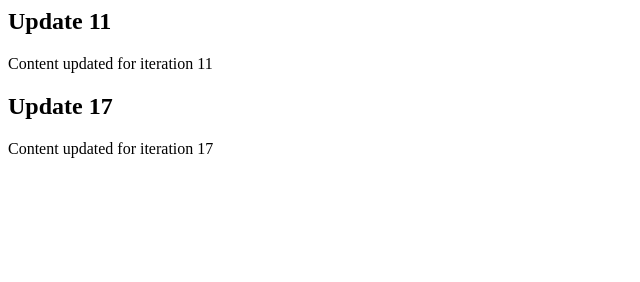
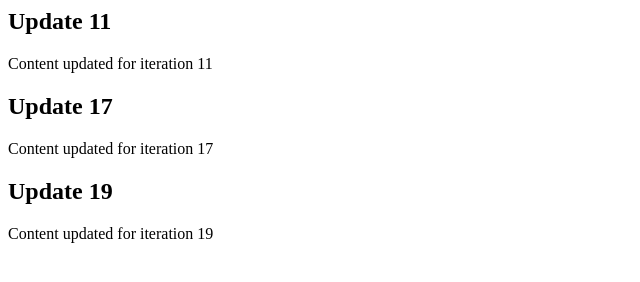
Before and after one commit to jpschmorgan/redesigned-engine, a plain HTML site: page src/index.html in a window 1280 px wide. Shown: the whole page, without its empty margins (0-640 px from the left). Drawn offline with Linux system fonts and the light colour scheme.

```diff
--- a/src/index.html
+++ b/src/index.html
@@ -9,3 +9,9 @@
     <h2>Update 17</h2>
     <p>Content updated for iteration 17</p>
 </div>
+
+<!-- Updated iteration 19 -->
+<div class="update-19">
+    <h2>Update 19</h2>
+    <p>Content updated for iteration 19</p>
+</div>
```
